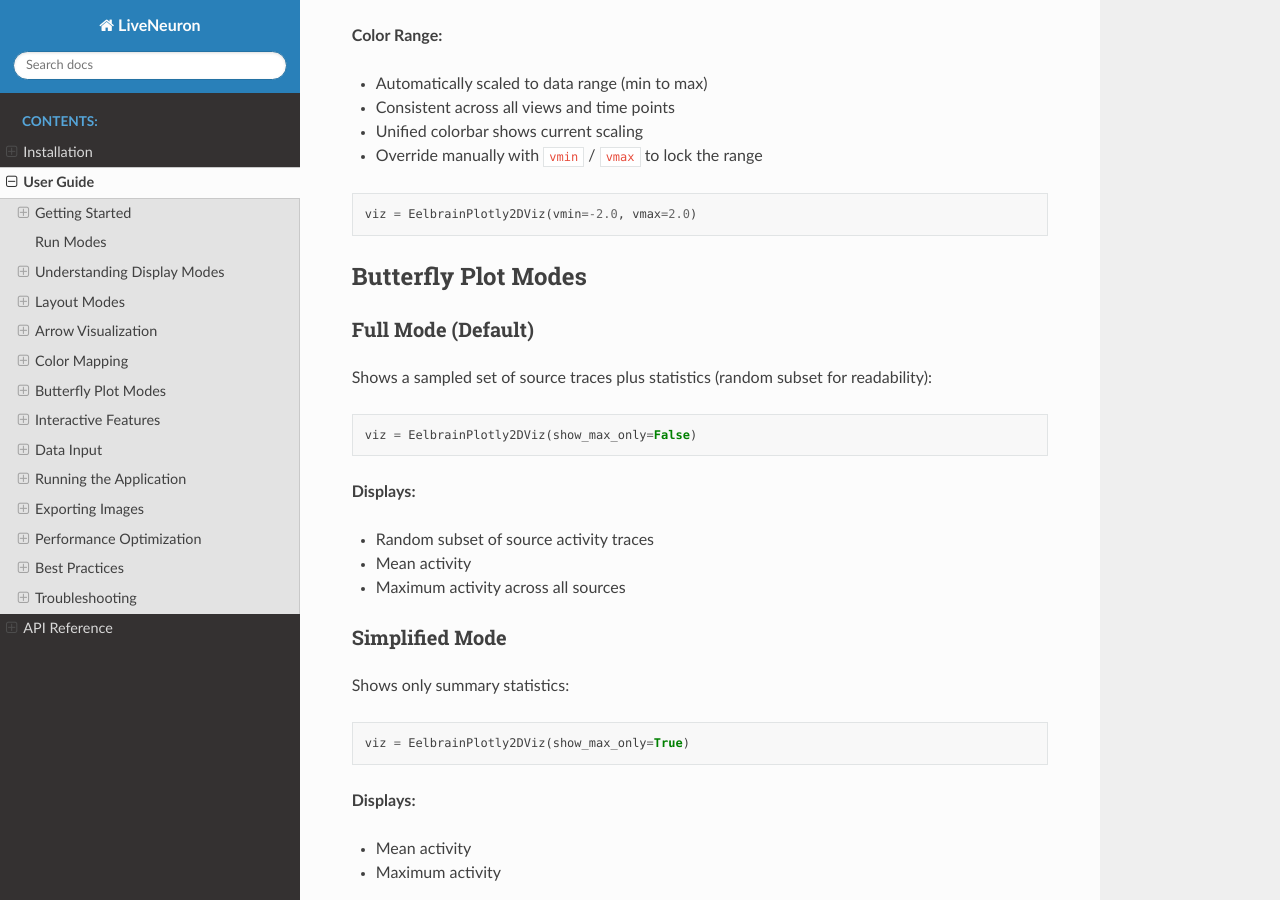
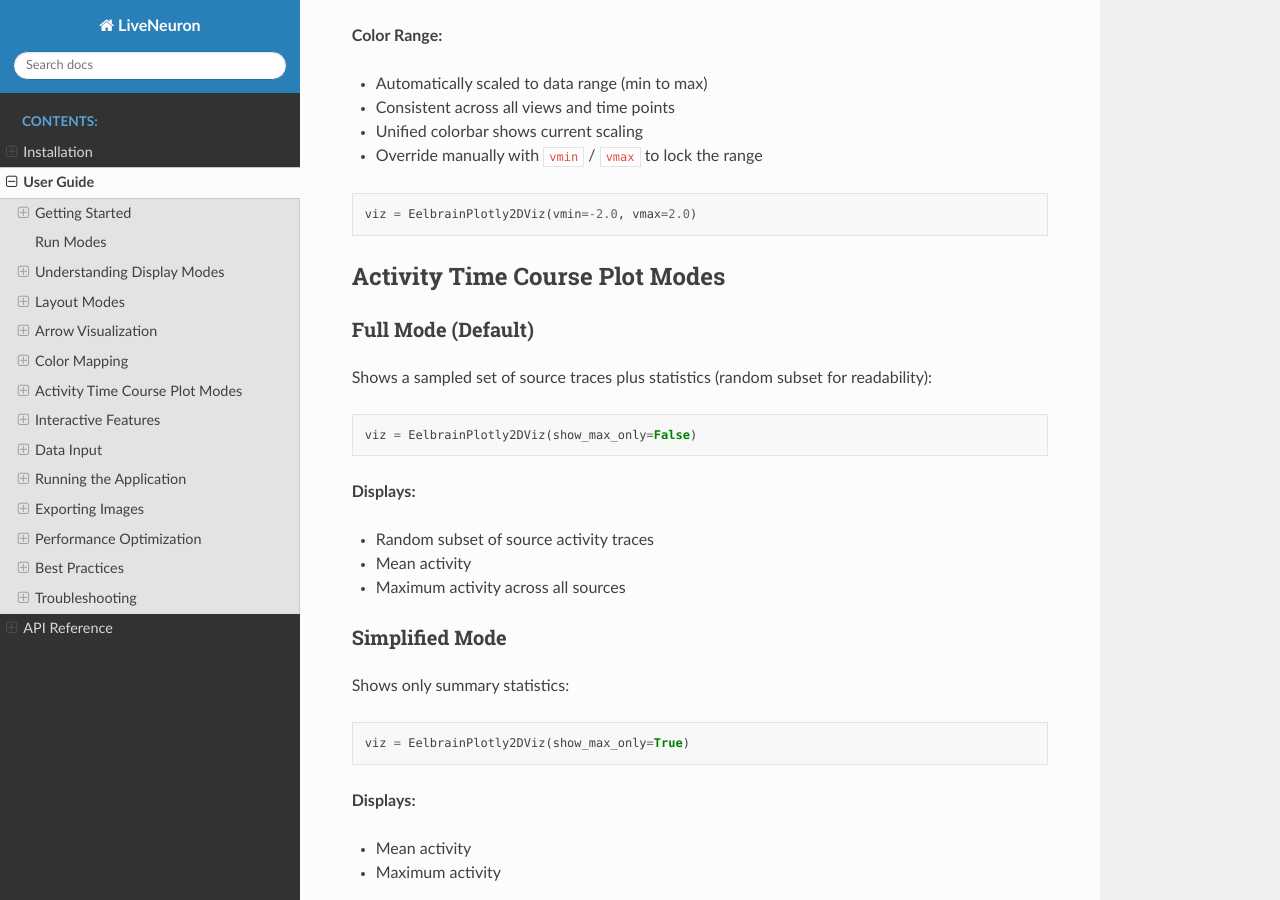
Before and after one commit to liang-bo96/LiveNeuron, a Sphinx documentation site: the page built from docs/user_guide.rst, in a window 1280 px wide and 900 px high, scrolled down 5301 px. Built offline with Sphinx 7.4.7 and the Read the Docs theme 3.1.0, drawn with Linux system fonts in a browser that asks for light colours; pages that are not in the unit, such as notebooks, are missing from menus; some of the changed text lies outside the part shown.

Commit message:
update doc

```diff
--- a/docs/user_guide.rst
+++ b/docs/user_guide.rst
@@ -278,7 +278,7 @@ Create custom colorscales with transparency:
 
    viz = EelbrainPlotly2DViz(vmin=-2.0, vmax=2.0)
 
-Butterfly Plot Modes
+Activity Time Course Plot Modes
 --------------------
 
 Full Mode (Default)
@@ -450,7 +450,7 @@ Export current view as static image:
 **Exports:**
 
 * All brain projection views
-* Butterfly plot
+* Activity Time Course plot
 * Separate files for each
 
 Supported Formats
```
